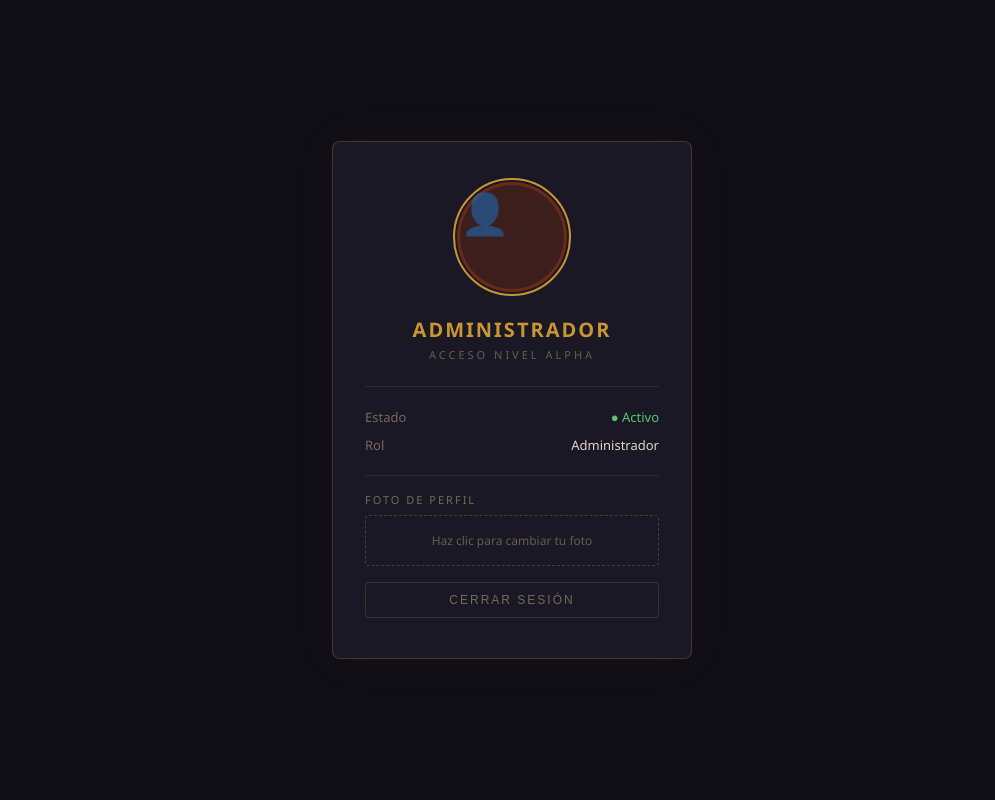
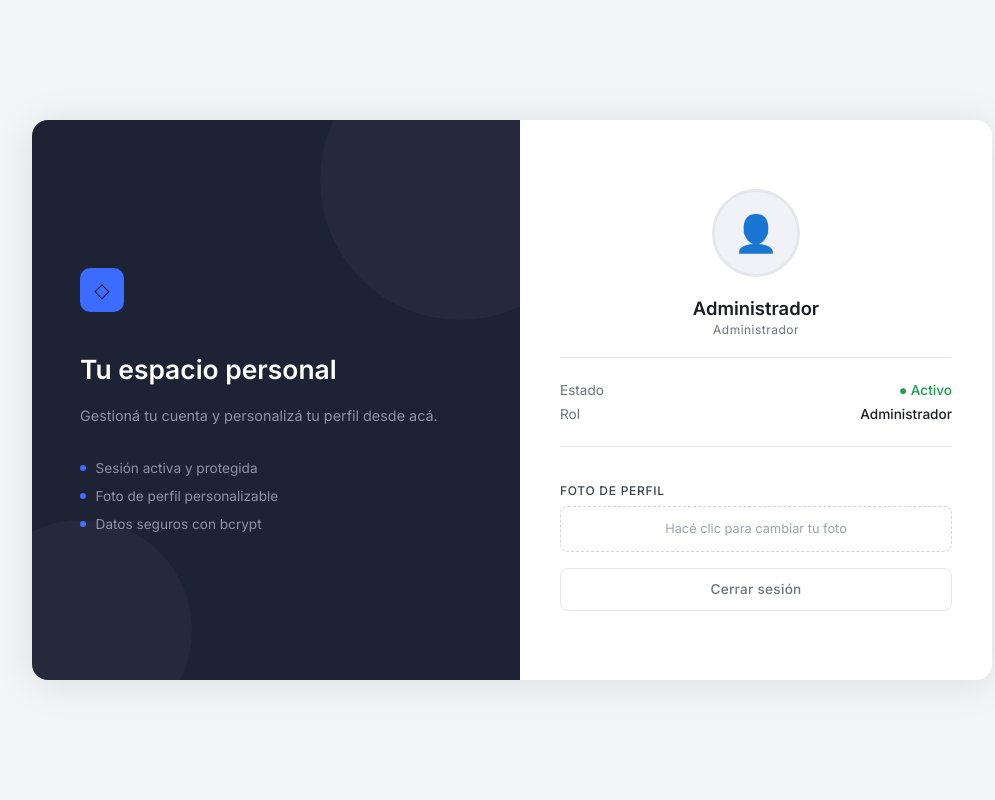
Before and after one commit to AaronGnz/Proyecto-Login, a PHP site: page /perfil.php in a window 1280 px wide. Shown: the whole page, without its empty margins (128-1123 px from the left). Run offline with PHP 8.4, Linux system fonts and the light colour scheme; a user stored in the database is signed in.

Commit message:
Refactor perfil.php layout and styles

```diff
--- a/perfil.php
+++ b/perfil.php
@@ -1,7 +1,6 @@
 <?php
 session_start();
 
-// Protección de sesión — debe ir ANTES de cualquier output HTML
 if (!isset($_SESSION['usuario_id'])) {
     header("Location: login.php");
     exit();
@@ -16,34 +15,287 @@ $foto   = !empty($_SESSION['foto']) ? htmlspecialchars($_SESSION['foto']) : null
     <meta charset="UTF-8">
     <meta name="viewport" content="width=device-width, initial-scale=1.0">
     <title>Perfil</title>
+    <link href="https://fonts.googleapis.com/css2?family=Inter:wght@300;400;500;600&display=swap" rel="stylesheet">
     <style>
-        * { box-sizing: border-box; margin: 0; padding: 0; }
-        body { font-family: 'Segoe UI', Arial, sans-serif; min-height: 100vh; background: #0f0e17; display: flex; justify-content: center; align-items: center; padding: 2rem 1rem; color: #e0d5c5; }
-        .card { background: #1a1825; border: 1px solid rgba(200,150,50,0.25); border-radius: 8px; width: 360px; padding: 2.5rem 2rem; box-shadow: 0 0 40px rgba(180,60,20,0.08); }
-        .avatar-wrap { position: relative; width: 110px; height: 110px; margin: 0 auto 1.5rem; }
-        .avatar-wrap::before { content: ''; position: absolute; inset: -4px; border-radius: 50%; border: 2px solid #c89632; }
-        .avatar-wrap img, .avatar-wrap .avatar-placeholder { width: 100%; height: 100%; border-radius: 50%; object-fit: cover; border: 3px solid rgba(180,60,20,0.4); display: block; }
-        .avatar-placeholder { background: rgba(140,50,15,0.3); display: flex; align-items: center; justify-content: center; font-size: 40px; color: rgba(200,150,50,0.5); }
-        .profile-name { font-size: 20px; letter-spacing: 2px; color: #c89632; text-align: center; font-weight: 700; text-transform: uppercase; }
-        .profile-role { font-size: 11px; color: rgba(180,160,120,0.5); text-align: center; letter-spacing: 3px; text-transform: uppercase; margin-top: 4px; margin-bottom: 1.5rem; }
-        .divider { height: 1px; background: rgba(200,150,50,0.15); margin: 1rem 0; }
-        .info-row { display: flex; justify-content: space-between; font-size: 13px; padding: 5px 0; }
-        .info-row span:first-child { color: rgba(180,160,120,0.6); }
-        .status-ok { color: #5dc475; }
-        .upload-label { display: block; font-size: 11px; letter-spacing: 2px; color: rgba(180,160,120,0.6); text-transform: uppercase; margin-bottom: 8px; margin-top: 1rem; }
-        .upload-zone { border: 1px dashed rgba(200,150,50,0.3); border-radius: 4px; padding: 1rem; text-align: center; cursor: pointer; transition: border-color 0.2s; position: relative; }
-        .upload-zone:hover { border-color: rgba(200,150,50,0.6); }
-        .upload-zone input[type="file"] { position: absolute; inset: 0; opacity: 0; cursor: pointer; width: 100%; height: 100%; }
-        .upload-zone p { font-size: 12px; color: rgba(180,160,120,0.5); pointer-events: none; }
-        .msg-success { font-size: 12px; color: #5dc475; margin-top: 8px; text-align: center; }
-        .msg-error   { font-size: 12px; color: #e24b4a; margin-top: 8px; text-align: center; }
-        .btn-logout { width: 100%; padding: 10px; background: transparent; border: 1px solid rgba(200,150,50,0.2); border-radius: 4px; color: rgba(180,160,120,0.6); font-size: 12px; letter-spacing: 2px; cursor: pointer; margin-top: 1rem; text-transform: uppercase; transition: all 0.2s; }
-        .btn-logout:hover { border-color: rgba(200,80,30,0.5); color: #e24b4a; }
+        *, *::before, *::after { box-sizing: border-box; margin: 0; padding: 0; }
+
+        body {
+            font-family: 'Inter', sans-serif;
+            background: #f4f5f7;
+            min-height: 100vh;
+            display: flex;
+            align-items: center;
+            justify-content: center;
+            color: #1a1d23;
+        }
+
+        .page-wrapper {
+            display: flex;
+            width: 100%;
+            max-width: 960px;
+            min-height: 560px;
+            border-radius: 16px;
+            overflow: hidden;
+            box-shadow: 0 4px 40px rgba(0,0,0,0.10);
+            margin: 2rem 1rem;
+        }
+
+        /* ── Panel izquierdo ── */
+        .panel-left {
+            flex: 1;
+            background: #1e2235;
+            display: flex;
+            flex-direction: column;
+            justify-content: center;
+            padding: 3rem;
+            position: relative;
+            overflow: hidden;
+        }
+
+        .panel-left::before {
+            content: '';
+            position: absolute;
+            top: -80px; right: -80px;
+            width: 280px; height: 280px;
+            border-radius: 50%;
+            background: rgba(255,255,255,0.03);
+        }
+
+        .panel-left::after {
+            content: '';
+            position: absolute;
+            bottom: -60px; left: -60px;
+            width: 220px; height: 220px;
+            border-radius: 50%;
+            background: rgba(255,255,255,0.03);
+        }
+
+        .brand-mark {
+            width: 44px; height: 44px;
+            background: #3b6bff;
+            border-radius: 10px;
+            display: flex;
+            align-items: center;
+            justify-content: center;
+            margin-bottom: 2.5rem;
+            font-size: 20px;
+        }
+
+        .panel-left h2 {
+            font-size: 1.65rem;
+            font-weight: 600;
+            color: #ffffff;
+            line-height: 1.35;
+            margin-bottom: 1rem;
+        }
+
+        .panel-left p {
+            font-size: 0.9rem;
+            color: #8b92a9;
+            line-height: 1.7;
+        }
+
+        .feature-list {
+            margin-top: 2rem;
+            list-style: none;
+            display: flex;
+            flex-direction: column;
+            gap: 0.75rem;
+        }
+
+        .feature-list li {
+            font-size: 0.85rem;
+            color: #8b92a9;
+            display: flex;
+            align-items: center;
+            gap: 0.6rem;
+        }
+
+        .feature-list li::before {
+            content: '';
+            width: 6px; height: 6px;
+            border-radius: 50%;
+            background: #3b6bff;
+            flex-shrink: 0;
+        }
+
+        /* ── Panel derecho ── */
+        .panel-right {
+            flex: 1;
+            background: #ffffff;
+            display: flex;
+            flex-direction: column;
+            justify-content: center;
+            padding: 3rem 2.5rem;
+        }
+
+        /* Avatar */
+        .avatar-wrap {
+            width: 88px; height: 88px;
+            margin: 0 auto 1.25rem;
+            position: relative;
+        }
+
+        .avatar-wrap img,
+        .avatar-placeholder {
+            width: 100%; height: 100%;
+            border-radius: 50%;
+            object-fit: cover;
+            display: block;
+            border: 3px solid #e5e7eb;
+        }
+
+        .avatar-placeholder {
+            background: #f0f2f8;
+            display: flex;
+            align-items: center;
+            justify-content: center;
+            font-size: 36px;
+            color: #9ca3af;
+        }
+
+        /* Nombre y rol */
+        .profile-name {
+            font-size: 1.15rem;
+            font-weight: 600;
+            color: #1a1d23;
+            text-align: center;
+        }
+
+        .profile-role {
+            font-size: 0.75rem;
+            color: #6b7280;
+            text-align: center;
+            margin-top: 3px;
+            letter-spacing: 0.04em;
+        }
+
+        /* Divider */
+        .divider {
+            height: 1px;
+            background: #e5e7eb;
+            margin: 1.25rem 0;
+        }
+
+        /* Info rows */
+        .info-row {
+            display: flex;
+            justify-content: space-between;
+            align-items: center;
+            font-size: 0.85rem;
+            padding: 4px 0;
+        }
+
+        .info-row span:first-child { color: #6b7280; }
+        .info-row span:last-child  { color: #1a1d23; font-weight: 500; }
+        .status-ok { color: #16a34a !important; }
+
+        /* Upload */
+        .upload-label {
+            display: block;
+            font-size: 0.75rem;
+            font-weight: 500;
+            color: #374151;
+            text-transform: uppercase;
+            letter-spacing: 0.06em;
+            margin-bottom: 0.5rem;
+            margin-top: 1rem;
+        }
+
+        .upload-zone {
+            border: 1.5px dashed #d1d5db;
+            border-radius: 8px;
+            padding: 0.9rem;
+            text-align: center;
+            cursor: pointer;
+            transition: border-color 0.15s, background 0.15s;
+            position: relative;
+        }
+
+        .upload-zone:hover {
+            border-color: #3b6bff;
+            background: #f5f7ff;
+        }
+
+        .upload-zone input[type="file"] {
+            position: absolute;
+            inset: 0;
+            opacity: 0;
+            cursor: pointer;
+            width: 100%;
+            height: 100%;
+        }
+
+        .upload-zone p {
+            font-size: 0.8rem;
+            color: #9ca3af;
+            pointer-events: none;
+        }
+
+        /* Mensajes */
+        .msg-success {
+            font-size: 0.8rem;
+            color: #16a34a;
+            margin-top: 6px;
+            text-align: center;
+        }
+
+        .msg-error {
+            font-size: 0.8rem;
+            color: #dc2626;
+            margin-top: 6px;
+            text-align: center;
+        }
+
+        /* Botón cerrar sesión */
+        .btn-logout {
+            width: 100%;
+            padding: 0.8rem;
+            background: transparent;
+            border: 1.5px solid #e5e7eb;
+            border-radius: 8px;
+            font-family: 'Inter', sans-serif;
+            font-size: 0.85rem;
+            font-weight: 500;
+            color: #6b7280;
+            cursor: pointer;
+            margin-top: 1rem;
+            letter-spacing: 0.02em;
+            transition: border-color 0.15s, color 0.15s, background 0.15s;
+        }
+
+        .btn-logout:hover {
+            border-color: #ef4444;
+            color: #ef4444;
+            background: #fff5f5;
+        }
+
+        @media (max-width: 640px) {
+            .panel-left { display: none; }
+            .panel-right { padding: 2rem 1.5rem; border-radius: 16px; }
+            .page-wrapper { border-radius: 16px; }
+        }
     </style>
 </head>
 <body>
-<div class="card">
+<div class="page-wrapper">
 
+    <!-- Panel izquierdo -->
+    <div class="panel-left">
+        <div class="brand-mark">&#9671;</div>
+        <h2>Tu espacio personal</h2>
+        <p>Gestioná tu cuenta y personalizá tu perfil desde acá.</p>
+        <ul class="feature-list">
+            <li>Sesión activa y protegida</li>
+            <li>Foto de perfil personalizable</li>
+            <li>Datos seguros con bcrypt</li>
+        </ul>
+    </div>
+
+    <!-- Panel derecho -->
+    <div class="panel-right">
+
+        <!-- Avatar -->
         <div class="avatar-wrap">
             <?php if ($foto && file_exists($foto)): ?>
                 <img src="<?= $foto ?>" alt="Foto de perfil">
@@ -53,33 +305,43 @@ $foto   = !empty($_SESSION['foto']) ? htmlspecialchars($_SESSION['foto']) : null
         </div>
 
         <div class="profile-name"><?= $nombre ?></div>
-    <div class="profile-role">Acceso nivel ALPHA</div>
+        <div class="profile-role">Administrador</div>
 
         <div class="divider"></div>
 
-    <div class="info-row"><span>Estado</span><span class="status-ok">● Activo</span></div>
-    <div class="info-row"><span>Rol</span><span>Administrador</span></div>
+        <div class="info-row">
+            <span>Estado</span>
+            <span class="status-ok">● Activo</span>
+        </div>
+        <div class="info-row">
+            <span>Rol</span>
+            <span>Administrador</span>
+        </div>
 
         <div class="divider"></div>
 
+        <!-- Subir foto -->
         <span class="upload-label">Foto de perfil</span>
         <form action="subida_proceso.php" method="POST" enctype="multipart/form-data">
             <div class="upload-zone">
-            <input type="file" name="imagen_usuario" accept="image/*" required onchange="this.form.submit()">
-            <p>Haz clic para cambiar tu foto</p>
+                <input type="file" name="imagen_usuario" accept="image/*" required
+                       onchange="this.form.submit()">
+                <p>Hacé clic para cambiar tu foto</p>
             </div>
         </form>
 
         <?php if (isset($_GET['upload']) && $_GET['upload'] === 'ok'): ?>
             <p class="msg-success">Foto actualizada correctamente.</p>
         <?php elseif (isset($_GET['upload']) && $_GET['upload'] === 'error'): ?>
-        <p class="msg-error">Error al subir la imagen. Intenta de nuevo.</p>
+            <p class="msg-error">Error al subir la imagen. Intentá de nuevo.</p>
         <?php endif; ?>
 
+        <!-- Cerrar sesión -->
         <form action="logout.php" method="POST">
             <button type="submit" class="btn-logout">Cerrar sesión</button>
         </form>
 
     </div>
+</div>
 </body>
 </html>
```
Lines whose indentation alone changed are shown as unchanged.
